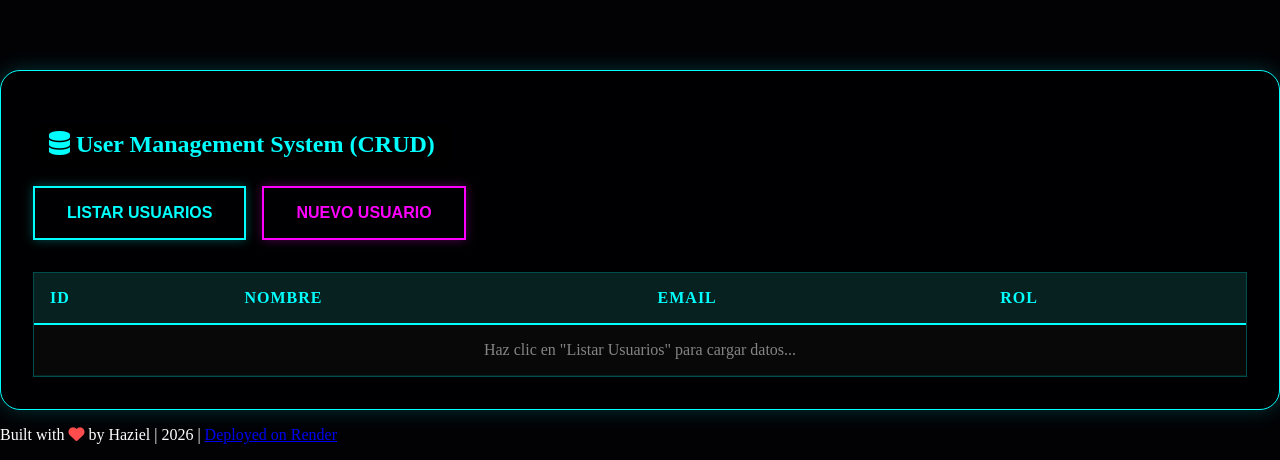
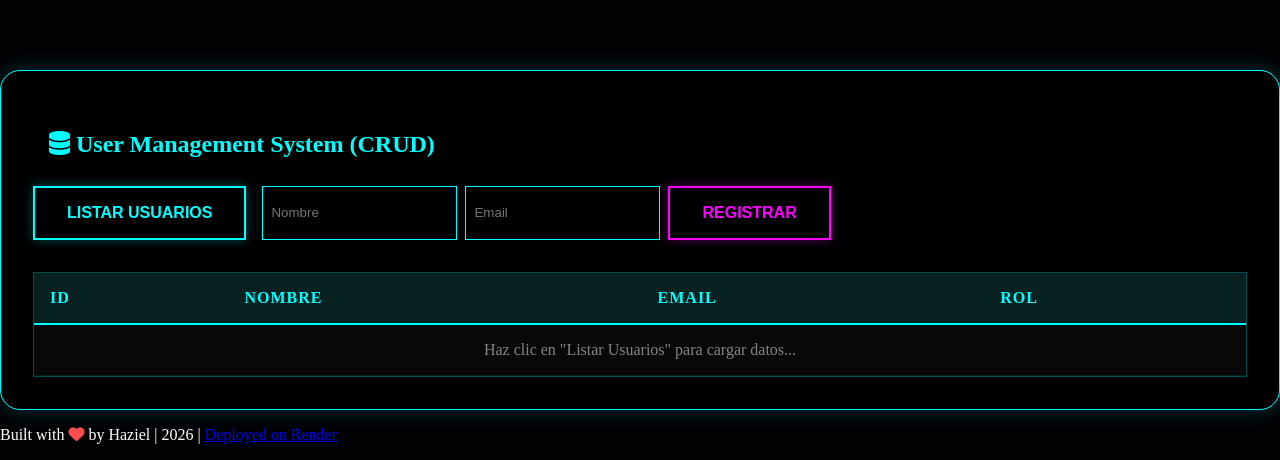
Before and after one commit to Hazielcode/perfilazo-haziel, a website: page index.html in a window 1280 px wide. Shown: the part 1396-1856 px from the top of the page. Drawn offline with Linux system fonts and the light colour scheme.

Commit message:
feat: implement full user creation and listing functionality

```diff
--- a/index.html
+++ b/index.html
@@ -75,9 +75,13 @@
 
     <section id="crud-system" class="glass-card" style="grid-column: 1 / -1; margin-top: 2rem; padding: 2rem;">
         <h2><i class="fas fa-database"></i> User Management System (CRUD)</h2>
-        <div class="crud-controls" style="margin-bottom: 2rem; display: flex; gap: 1rem;">
+        <div class="crud-controls" style="margin-bottom: 2rem; display: flex; gap: 1rem; flex-wrap: wrap;">
             <button class="btn-neon" onclick="listarUsuarios()">Listar Usuarios</button>
-            <button class="btn-neon secondary">Nuevo Usuario</button>
+            <div id="new-user-form" style="display: flex; gap: 0.5rem; flex-wrap: wrap;">
+                <input type="text" id="input-nombre" placeholder="Nombre" style="background: rgba(0,0,0,0.5); border: 1px solid var(--neon-cyan); color: white; padding: 0.5rem;">
+                <input type="email" id="input-email" placeholder="Email" style="background: rgba(0,0,0,0.5); border: 1px solid var(--neon-cyan); color: white; padding: 0.5rem;">
+                <button class="btn-neon secondary" onclick="crearUsuario()">Registrar</button>
+            </div>
         </div>
 
         <div class="table-container">
@@ -135,6 +139,36 @@
                 tableBody.innerHTML = '<tr><td colspan="4" style="text-align: center; color: var(--neon-magenta)">Error al conectar con la base de datos de Render.</td></tr>';
             }
         }
+
+        async function crearUsuario() {
+            const nombre = document.getElementById('input-nombre').value;
+            const email = document.getElementById('input-email').value;
+
+            if (!nombre || !email) {
+                alert('Por favor, completa nombre y email');
+                return;
+            }
+
+            try {
+                const response = await fetch('/usuarios', {
+                    method: 'POST',
+                    headers: { 'Content-Type': 'application/json' },
+                    body: JSON.stringify({ nombre, email, rol: 'Developer' })
+                });
+
+                if (response.ok) {
+                    alert('¡Usuario registrado con éxito!');
+                    document.getElementById('input-nombre').value = '';
+                    document.getElementById('input-email').value = '';
+                    listarUsuarios(); // Actualizar la lista automáticamente
+                } else {
+                    alert('Error al registrar usuario');
+                }
+            } catch (error) {
+                console.error('Error:', error);
+                alert('Error de conexión con el servidor');
+            }
+        }
     </script>
 </body>
 </html>
```
